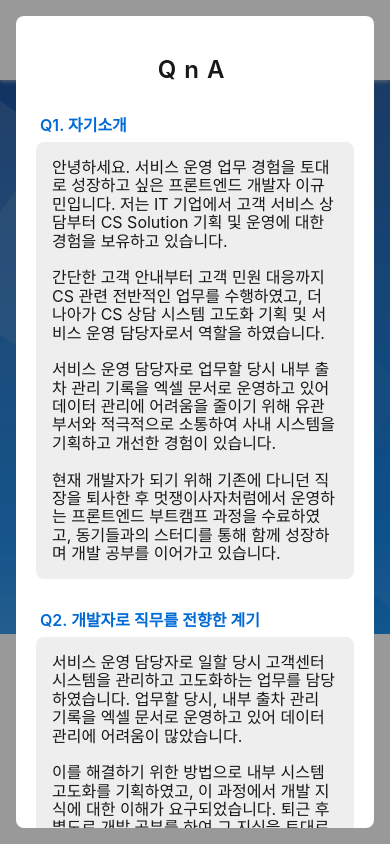
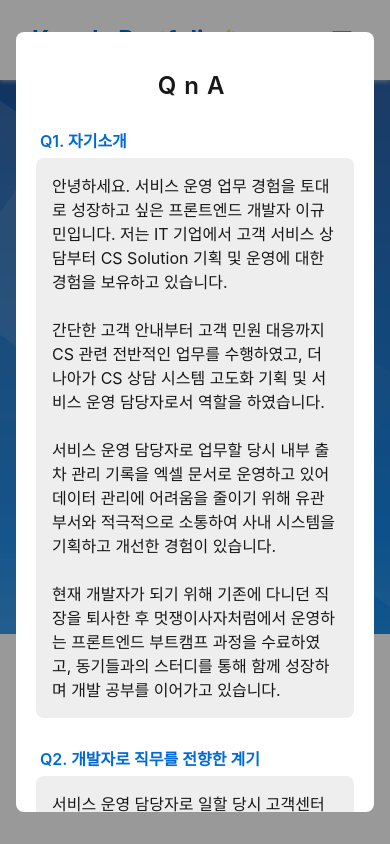
Before and after one commit to Kyoo130/Portfolio, a React (Create React App) app: page / in a window 390 px wide. Both pictures are taken after a click on the button "더 알아보기". Shown: the top 844 px of the page. Built offline with nearby package versions, Linux system fonts and the light colour scheme; a web font is replaced by a local one.

Commit message:
:lipstick: 모달창 폰트 줄간 조정 및 모바일 상하 여백 수정

```diff
--- a/src/components/Modal.jsx
+++ b/src/components/Modal.jsx
@@ -8,7 +8,7 @@ const ModalCont = styled.article`
   right: 0;
   bottom: 0;
   left: 0;
-  padding: 1rem;
+  padding: 2rem 1rem;
   z-index: 20;
 `;
 
@@ -76,6 +76,7 @@ const Contents = styled.p`
   background-color: #eee;
   padding: 1rem 1rem;
   border-radius: 0.5rem;
+  line-height: 1.5rem;
 `;
 
 const CloseBtn = styled.button`
```
